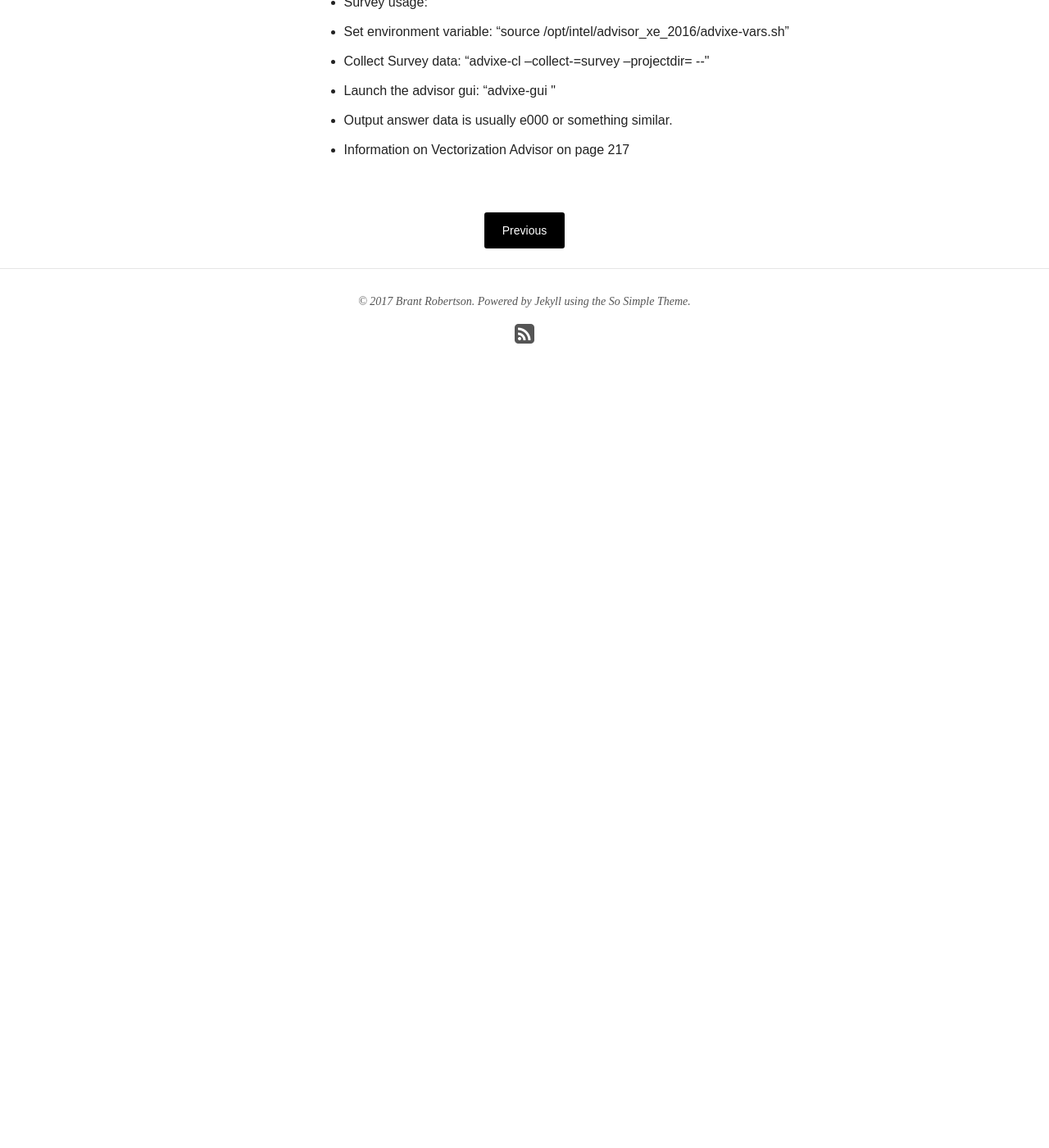
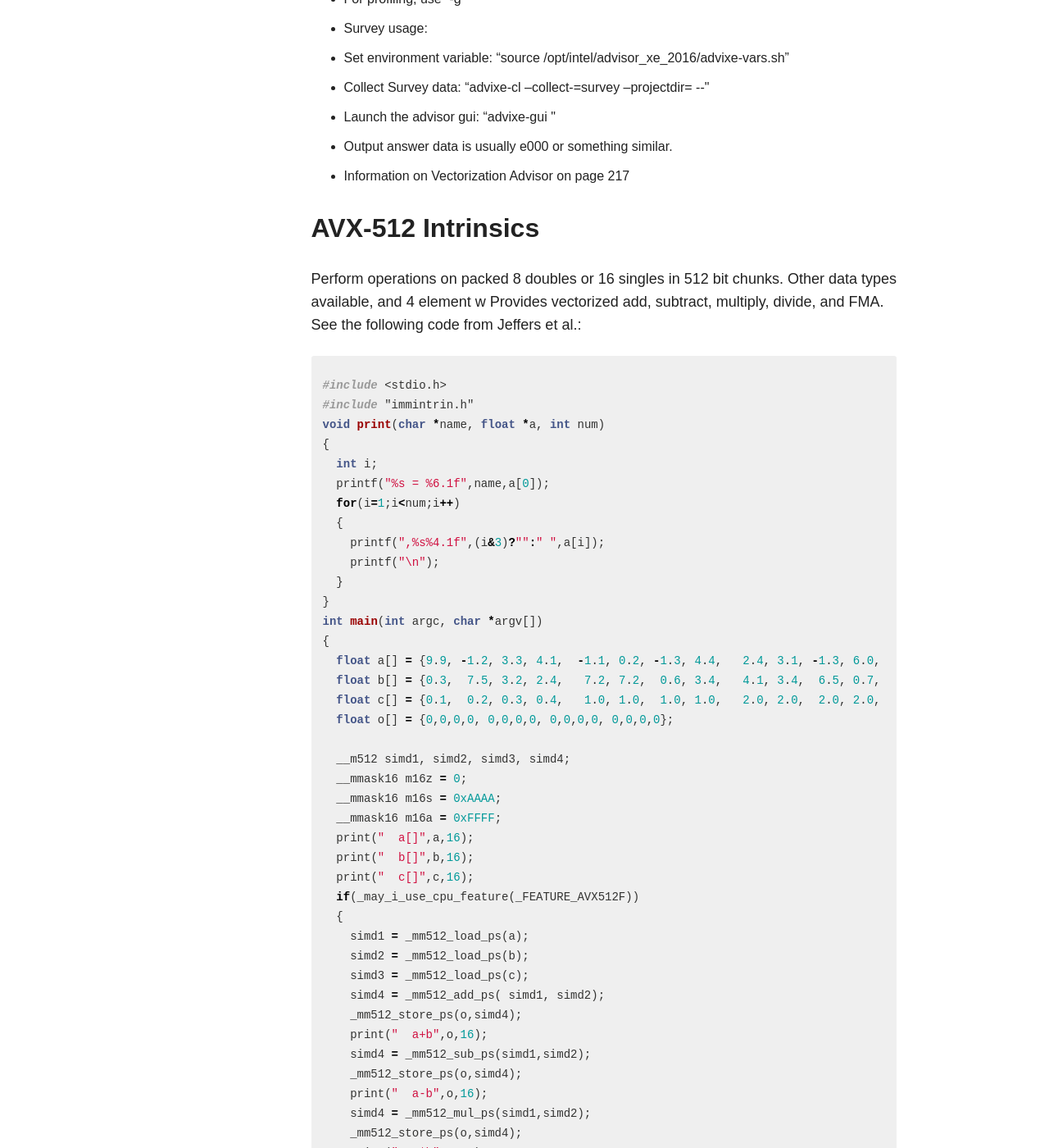
Before and after one commit to brantr/brantr.github.io, a Jekyll site: the page built from _posts/blog/2017-09-27-knights-landing.md, in a window 1280 px wide and 1400 px high, scrolled down 8981 px. Shown: the whole window at 82% size. Built offline with Jekyll 4.4.1, drawn with Linux system fonts in a browser that asks for light colours; nearby versions of some CDN libraries; before the commit the page ends 9500 px from its top, so only the background shows below that; some of the changed text lies outside the part shown.

Commit message:
Adding information on AVX-512 intrinsics.

```diff
--- a/_posts/blog/2017-09-27-knights-landing.md
+++ b/_posts/blog/2017-09-27-knights-landing.md
@@ -236,3 +236,67 @@
 - Launch the advisor gui: "advixe-gui <project_directory>"
 - Output answer data is usually e000 or something similar.
 * Information on Vectorization Advisor on page 217
+
+
+## AVX-512 Intrinsics
+
+Perform operations on packed 8 doubles or 16 singles in 512 bit chunks. Other data types available, and 4 element w Provides vectorized add, subtract, multiply, divide, and FMA.  See the following code from Jeffers et al.:
+
+{% highlight c %}
+#include <stdio.h>
+#include "immintrin.h"
+void print(char *name, float *a, int num)
+{
+  int i;
+  printf("%s = %6.1f",name,a[0]);
+  for(i=1;i<num;i++)
+  {
+    printf(",%s%4.1f",(i&3)?"":" ",a[i]);
+    printf("\n");
+  }
+}
+int main(int argc, char *argv[])
+{
+  float a[] = {9.9, -1.2, 3.3, 4.1,  -1.1, 0.2, -1.3, 4.4,   2.4, 3.1, -1.3, 6.0,   1.5, 2.4, 3.1, 4.2 };
+  float b[] = {0.3,  7.5, 3.2, 2.4,   7.2, 7.2,  0.6, 3.4,   4.1, 3.4,  6.5, 0.7,   4.0, 3.1, 2.4, 1.3};
+  float c[] = {0.1,  0.2, 0.3, 0.4,   1.0, 1.0,  1.0, 1.0,   2.0, 2.0,  2.0, 2.0,   3.0, 3.0, 3.0, 3.0};
+  float o[] = {0,0,0,0, 0,0,0,0, 0,0,0,0, 0,0,0,0};
+
+  __m512 simd1, simd2, simd3, simd4;
+  __mmask16 m16z = 0;
+  __mmask16 m16s = 0xAAAA;
+  __mmask16 m16a = 0xFFFF;
+  print("  a[]",a,16);
+  print("  b[]",b,16);
+  print("  c[]",c,16);
+  if(_may_i_use_cpu_feature(_FEATURE_AVX512F))
+  {
+    simd1 = _mm512_load_ps(a);
+    simd2 = _mm512_load_ps(b);
+    simd3 = _mm512_load_ps(c);
+    simd4 = _mm512_add_ps( simd1, simd2);
+    _mm512_store_ps(o,simd4);
+    print("  a+b",o,16);
+    simd4 = _mm512_sub_ps(simd1,simd2);
+    _mm512_store_ps(o,simd4);
+    print("  a-b",o,16);
+    simd4 = _mm512_mul_ps(simd1,simd2);
+    _mm512_store_ps(o,simd4);
+    print("  a*b",o,16);
+    simd4 = _mm512_div_ps(simd1,simd2);
+    _mm512_store_ps(o,simd4);
+    print("  a/b",o,16);
+    printf("FMAs with mask 0, then mask 0xAAAA, then mask 0xFFFF:\n");
+    simd4 = _mm512_maskz_fmadd_ps(m16z,simd1,simd2,simd3);
+    print("a*b+c",(float *)&simd4, 16);
+    simd4 = _mm512_maskz_fmadd_ps(m16s,simd1,simd2,simd3);
+    print("a*b+c",(float *)&simd4, 16);
+    simd4 = _mm512_maskz_fmadd_ps(m16a,simd1,simd2,simd3);
+    print("a*b+c",(float *)&simd4, 16);
+  }
+  return 0;
+
+}
+{% endhighlight %}
+
+Note the casting of the simd 512 bit data types when passing to a function.
```
